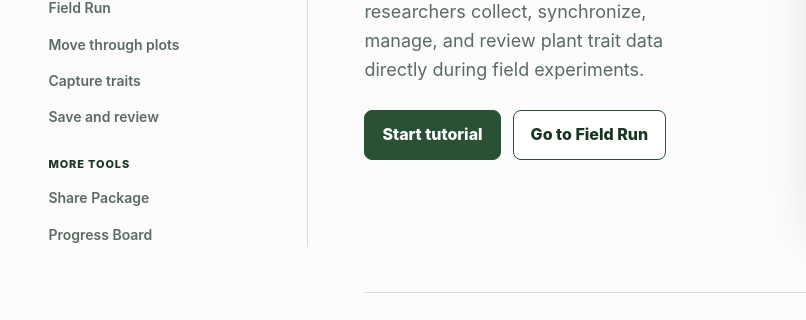
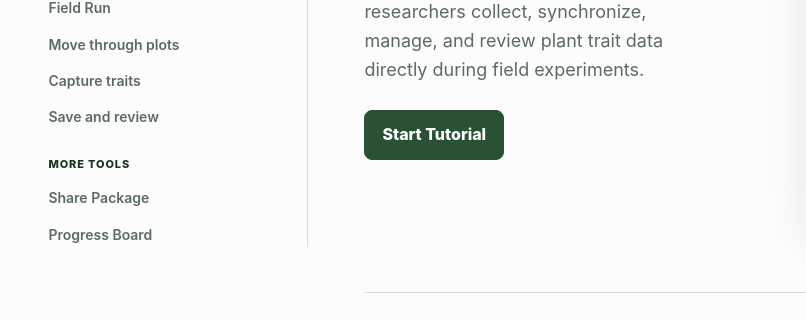
Before and after one commit to schnable-lab/TraitTrack, a plain HTML site: page docs/index.html in a window 1280 px wide. Shown: the part 560-880 px from the top of the page, 0-806 px from the left. Drawn offline with Linux system fonts and the light colour scheme.

Commit message:
Update hero actions in index.html
Removed 'Go to Field Run' button from the hero actions section.

```diff
--- a/docs/index.html
+++ b/docs/index.html
@@ -83,8 +83,7 @@
               review plant trait data directly during field experiments.
             </p>
             <div class="hero-actions">
-              <a class="button" href="#install">Start tutorial</a>
-              <a class="button ghost" href="#field-run">Go to Field Run</a>
+              <a class="button" href="#install">Start Tutorial</a>
             </div>
           </div>
           <div class="hero-media">
```
